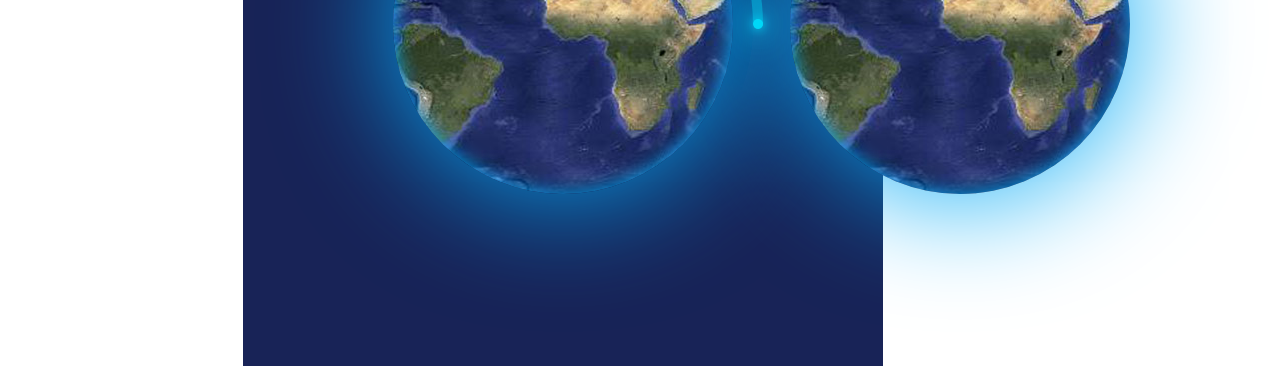
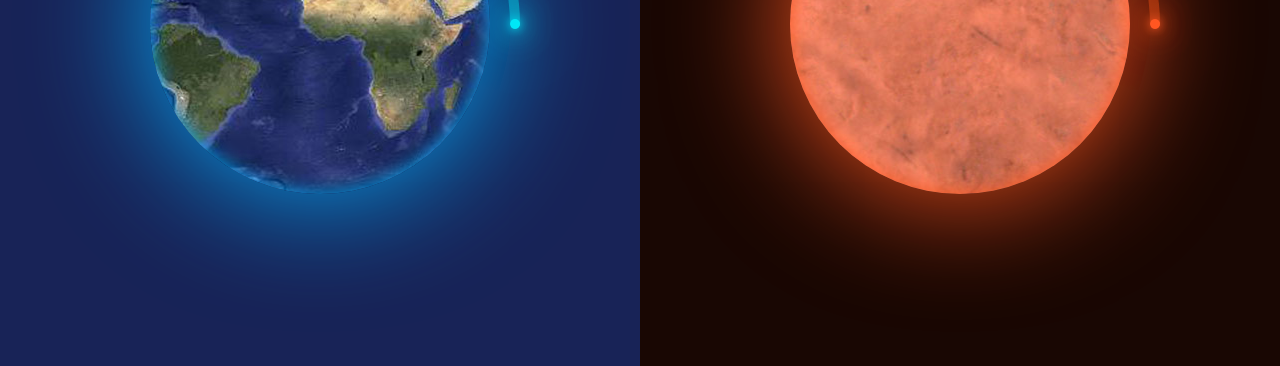
Before and after one commit to debutler266/CSS-Animation-effects, a plain HTML site: page index.html in a window 1280 px wide. Shown: the part 434-800 px from the top of the page. Drawn offline with Linux system fonts and the light colour scheme.

Commit message:
3rd, added animation for planet Mars by matching the same styling as planet earth with minor modifications to colors

```diff
--- a/index.html
+++ b/index.html
@@ -18,10 +18,10 @@
     </div>
     <!-- Mars -->
     <div class="planet planetMars">
-      <h2>Earth</h2>
+      <h2>Mars</h2>
       <div class="container">
         <div class="loader"><span></span></div>
-        <div class="earth"></div>
+        <div class="mars"></div>
       </div>
   </body>
 </html>
--- a/style.css
+++ b/style.css
@@ -132,3 +132,108 @@ body {
   background-position: 162.5%;
   }
 }
+
+
+
+/* Mars styling */
+
+
+.planetMars {
+  position: relative;
+  min-width: 50%;
+  height: 100vh;
+  justify-content: center;
+  align-items: center;
+  background: #190703;
+}
+
+.planetMars .loader {
+  position: relative;
+  width: 400px;
+  height: 400px;
+  border-radius: 50%;
+  animation: animate 4s linear infinite;
+}
+
+@keyframes animate
+  {
+    0%
+    {
+      transform: rotate(0deg);
+    }
+    100%
+  {
+    transform: rotate(360deg);
+
+  }
+}
+
+.planetMars .loader:before {
+  content: '';
+  position: absolute;
+  top: 0;
+  left: 0;
+  width: 50%;
+  height: 100%;
+  background: linear-gradient(to top, transparent, rgba(255, 87, 34, 0.4));
+  background-size: 200px 360px;
+  background-repeat: no-repeat;
+  border-top-left-radius: 200px;
+  border-bottom-left-radius: 200px;
+}
+
+.planetMars .loader:after {
+  content: '';
+  position: absolute;
+  top: 0;
+  left: 50%;
+  width: 10px;
+  height: 10px;
+  transform: translateX(-50%);
+  background: #ff5722;
+  border-radius: 50%;
+  z-index: 10;
+  box-shadow: 0 0 10px #ff5722,
+  0 0 20px #ff5722,
+  0 0 30px #ff5722,
+  0 0 40px #ff5722,
+  0 0 50px #ff5722,
+  0 0 60px #ff5722,
+  0 0 70px #ff5722,
+  0 0 80px #ff5722,
+  0 0 90px #ff5722,
+  0 0 100px #ff5722;
+}
+
+.planetMars .loader span {
+  position: absolute;
+  top: 10px;
+  left: 10px;
+  right: 10px;
+  bottom: 10px;
+  background: #190703;
+  border-radius: 50%;
+}
+
+.mars {
+  position: absolute;
+  width: 340px;
+  height: 340px;
+  background: url(img/mars.jpg);
+  border-radius: 50%;
+  background-size: cover;
+  box-shadow: inset 0 0 20px #ff5722,
+                    0 0 120px #ff5722;
+  animation: animateMars 6s linear infinite;
+}
+
+@keyframes animateMars {
+  0%
+{
+  background-position: 0;
+}
+100%
+{
+  background-position: -340px;
+  }
+}
```
